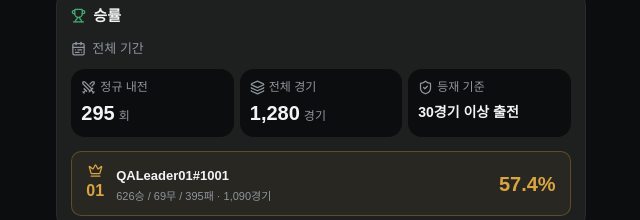
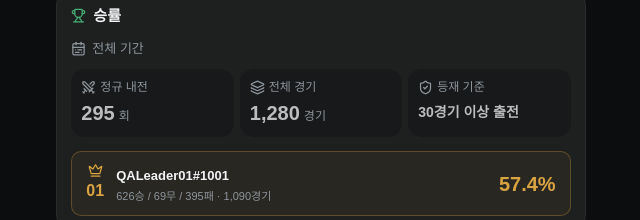
Before and after one commit to kuble/ClanSync, a Next.js app: page /dev/hof-summary in a window 1280 px wide. Shown: the part 602-822 px from the top of the page, without its empty margins (319-959 px from the left). Built offline with nearby package versions, Linux system fonts and the light colour scheme; a web font is replaced by a local one.

Commit message:
style: soften supporting hall of fame metrics

```diff
--- a/src/components/main-clan/clan-hall-of-fame.tsx
+++ b/src/components/main-clan/clan-hall-of-fame.tsx
@@ -110,7 +110,7 @@ export function HallOfFame({ model, clanId, onChoosePerson, settings, reactions
                           <span className="block text-xs leading-relaxed text-muted-foreground">{row.detail}</span>
                           {unqualified && <span className="block text-xs text-muted-foreground">규정 미달 · {row.shortfall}{active.id === "attendance" ? "회" : "경기"} 부족</span>}
                         </span>
-                        <strong className={`shrink-0 text-xl font-bold tracking-tight tabular-nums sm:text-2xl ${unqualified ? "text-muted-foreground" : rank === 1 ? "text-pro-gold" : "text-foreground"}`}>{row.value}</strong>
+                        <strong className={`shrink-0 text-xl font-bold tracking-tight tabular-nums sm:text-2xl ${unqualified ? "text-muted-foreground" : rank === 1 ? "text-pro-gold" : "text-foreground/85"}`}>{row.value}</strong>
                       </>;
                       const className = `relative flex min-h-[80px] w-full items-center gap-2.5 rounded-lg border p-3 text-left sm:gap-3 ${unqualified ? "border-dashed bg-muted/20" : rank === 1 ? "border-amber-400/25 bg-amber-400/[0.04]" : "border-border/60 bg-background/20"}`;
                       return <li key={row.userId}>{canOpen ? <button type="button" onClick={() => onChoosePerson(row.userId)} className={`${className} hover:bg-muted/50 focus-visible:outline-2 focus-visible:outline-primary`}>{content}</button> : <div className={className}>{content}</div>}</li>;
--- a/src/components/main-clan/hof-scoreboard.tsx
+++ b/src/components/main-clan/hof-scoreboard.tsx
@@ -11,7 +11,7 @@ export function HofScoreboard({ period, sessions, matches, criterion, pending =
   return <div className="space-y-2">
     <p className="flex items-center gap-1.5 text-xs text-muted-foreground"><CalendarRange aria-hidden className="size-3.5" />{period}</p>
     <dl className="grid grid-cols-3 gap-1.5">
-      {metrics.map(({ label, icon: Icon, value, unit }) => <div key={label} className="flex min-w-0 flex-col justify-between gap-1 rounded-lg bg-background p-2 sm:p-2.5">
+      {metrics.map(({ label, icon: Icon, value, unit }) => <div key={label} className="flex min-w-0 flex-col justify-between gap-1 rounded-lg bg-background/30 p-2 text-foreground/75 sm:p-2.5">
         <dt className="flex items-center gap-1 text-xs text-muted-foreground"><Icon aria-hidden className="size-3.5 shrink-0" />{label}</dt>
         <dd className={unit ? "text-lg font-semibold tabular-nums sm:text-xl" : "my-auto break-keep text-sm font-semibold leading-snug"}>
           {pending ? "—" : value}{unit && !pending && <small className="ml-1 text-xs font-normal text-muted-foreground">{unit}</small>}
```
